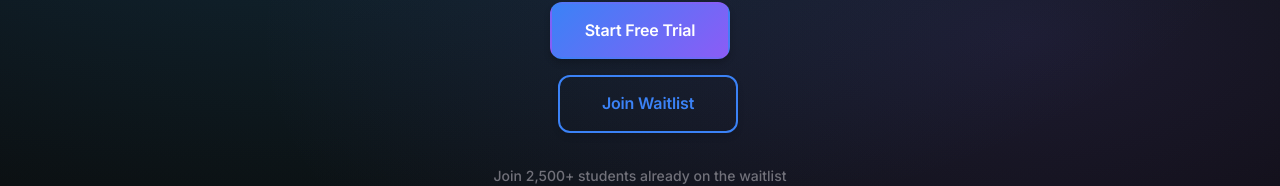
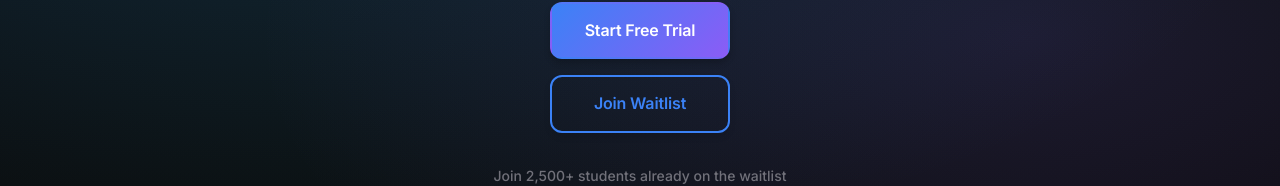
Before and after one commit to PiyushJ1/StudyIntel, a Next.js app in the folder frontend/: page / in a window 1280 px wide. Shown: the part 443-629 px from the top of the page. Built offline with nearby package versions, Linux system fonts and the light colour scheme.

Commit message:
update CTA button margin to left

```diff
--- a/frontend/styles/Home.module.css
+++ b/frontend/styles/Home.module.css
@@ -259,6 +259,7 @@
   margin-left: 1rem;
   min-width: 180px;
   box-shadow: 0 4px 6px rgba(0, 0, 0, 0.1);
+  margin-left: 0px;
 }
 
 .secondaryButton:hover {
```
